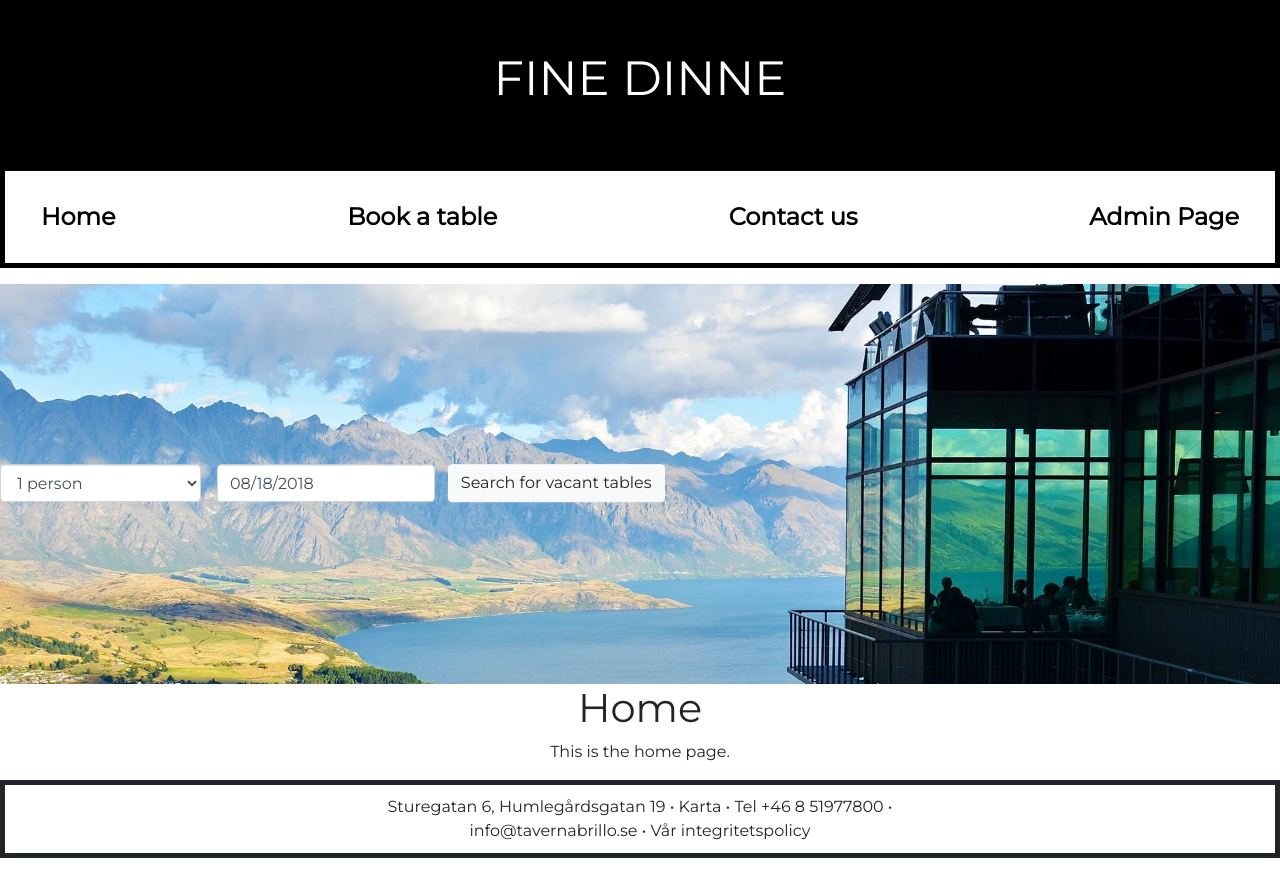
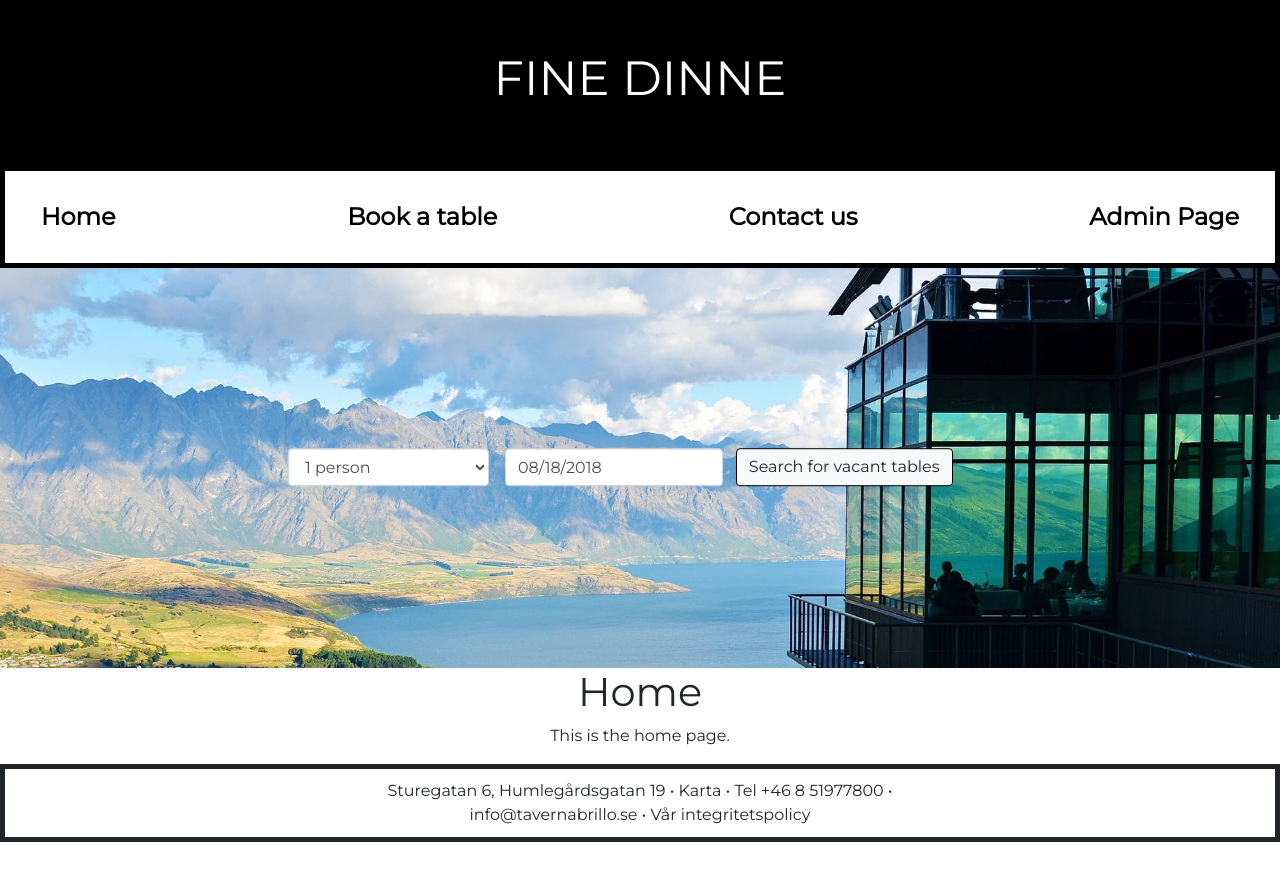
Before and after one commit to juliagulliksson/restaurant, a React (Create React App) app: page / in a window 1280 px wide. Built offline with nearby package versions, Linux system fonts and the light colour scheme.

Commit message:
gdpr working, validation working

```diff
--- a/src/App.css
+++ b/src/App.css
@@ -18,19 +18,22 @@
 
 .search-container form{
   width: 55%;
+  margin: 0px auto;
 }
+
 body{
   font-family: 'Montserrat', sans-serif;
 }
+
 .form-container{
   width: 30%;
   margin: 0 auto;
   text-align: center;
 }
 
-/* .btn {
-  background-color: rgb(201, 197, 197);
-} */
+.btn-light, .btn-light:hover, .btn-light:active {
+  border: 1px solid black;
+}
 
 select.form-control:not([size]):not([multiple]){
   padding-right: 6em;
@@ -89,6 +92,7 @@ select.form-control:not([size]):not([multiple]){
   border-style: solid;
   border-width: 5px;
   color:black;
+  margin: 0;
 }
 .navbar li{
   padding:20px;
--- a/src/components/Book.js
+++ b/src/components/Book.js
@@ -27,10 +27,10 @@ class Book extends Component {
     this.setState({ [event.target.name]: event.target.value });
   };
 
-  handleDateChange = date => {
+  /* handleDateChange = date => {
     const selectedDate = date.format("YYYY-MM-DD");
     this.setState({ date: selectedDate });
-  };
+  }; */
 
   searchForVacantSeatings = () => {
     let formValues = JSON.stringify(this.state.date);
@@ -63,19 +63,14 @@ class Book extends Component {
 
   agreeGdpr = () => {
     this.setState({
-      gdpr: true
-    })
-  }
-
-  disagreeGdpr = () => {
-    this.setState({
-      allowedToBook: false
+      gdpr: false,
+      booking: true
     })
   }
 
   proceedBooking = () => {
     if(this.state.chosenSeating !== ""){
-      this.setState({ booking: true, error: "", gdpr: false });
+      this.setState({ error: "", gdpr: true });
     } else {
       this.setState({error: "Please choose a seating time"})
     }
@@ -132,6 +127,7 @@ class Book extends Component {
   }
 
   render() {
+
     let seating;
     this.state.chosenSeating === "firstSeating"
       ? (seating = "18:00")
@@ -168,7 +164,7 @@ class Book extends Component {
 
             {this.state.gdpr && (
               <Gdpr
-                handleClick={this.proceedBooking}
+                handleClick={this.agreeGdpr}
                 handleCancel={this.cancelBooking}
               />
             )}
@@ -176,7 +172,7 @@ class Book extends Component {
             {this.state.booking && (
               <UserForm
                 handleChange={this.handleChange}
-                handleClick={this.book}
+                handleClick={this.validateBooking}
                 handleCancel={this.cancelBooking}
               />
             )}
--- a/src/components/routes/Home.js
+++ b/src/components/routes/Home.js
@@ -1,13 +1,47 @@
-import React from "react";
-import Header from '../Header';
+import React, {Component} from "react";
+//import Header from '../Header';
+import SearchForm from '../SearchForm';
+import moment from 'moment';
+import { browserHistory } from 'react-router';
 
-export default function Home() {
+
+export default class Home extends Component {
+
+  state = {
+    date: moment().format("YYYY-MM-DD")
+  }
+
+  handleDateChange = date => {
+    const selectedDate = date.format("YYYY-MM-DD");
+    this.setState({ date: selectedDate });
+  };
+
+  searchForVacantSeatings = () => {
+
+  }
+
+  navigateToPage = () => {
+    this.props.history.push({pathname: '/bookatable', query: {date: this.state.date}});
+  };
+
+  render(){
     return (
 
       <div>
-      <Header />
+        {/* <Header onClick={}/> */}
+
+        <React.Fragment>
+          <div className="header-image">
+          <SearchForm  dateChange= {this.handleDateChange}
+                      handleClick = {this.navigateToPage}  />
+          </div>
+
+        </React.Fragment>
         <h1>Home</h1>
         <p>This is the home page.</p>
       </div>
     );
+
   }
+
+}
```
Lines whose indentation alone changed are shown as unchanged.
